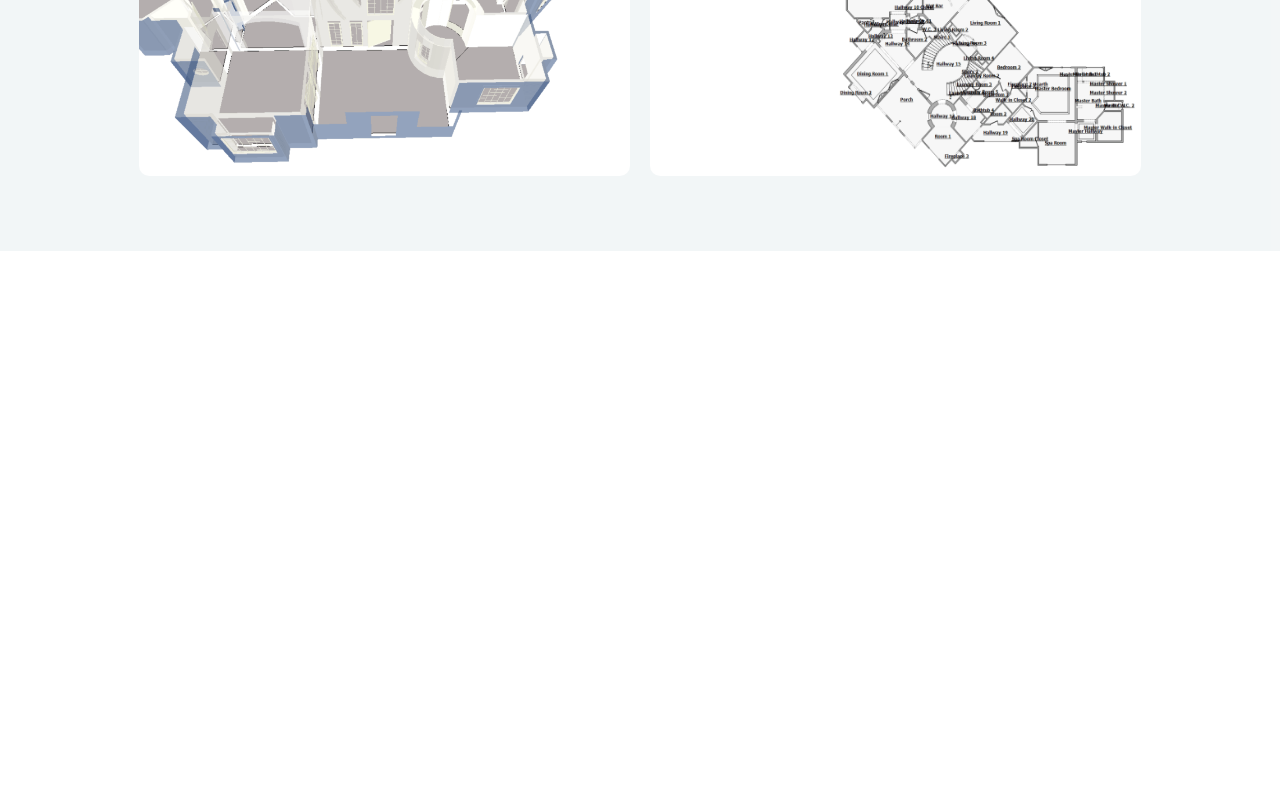
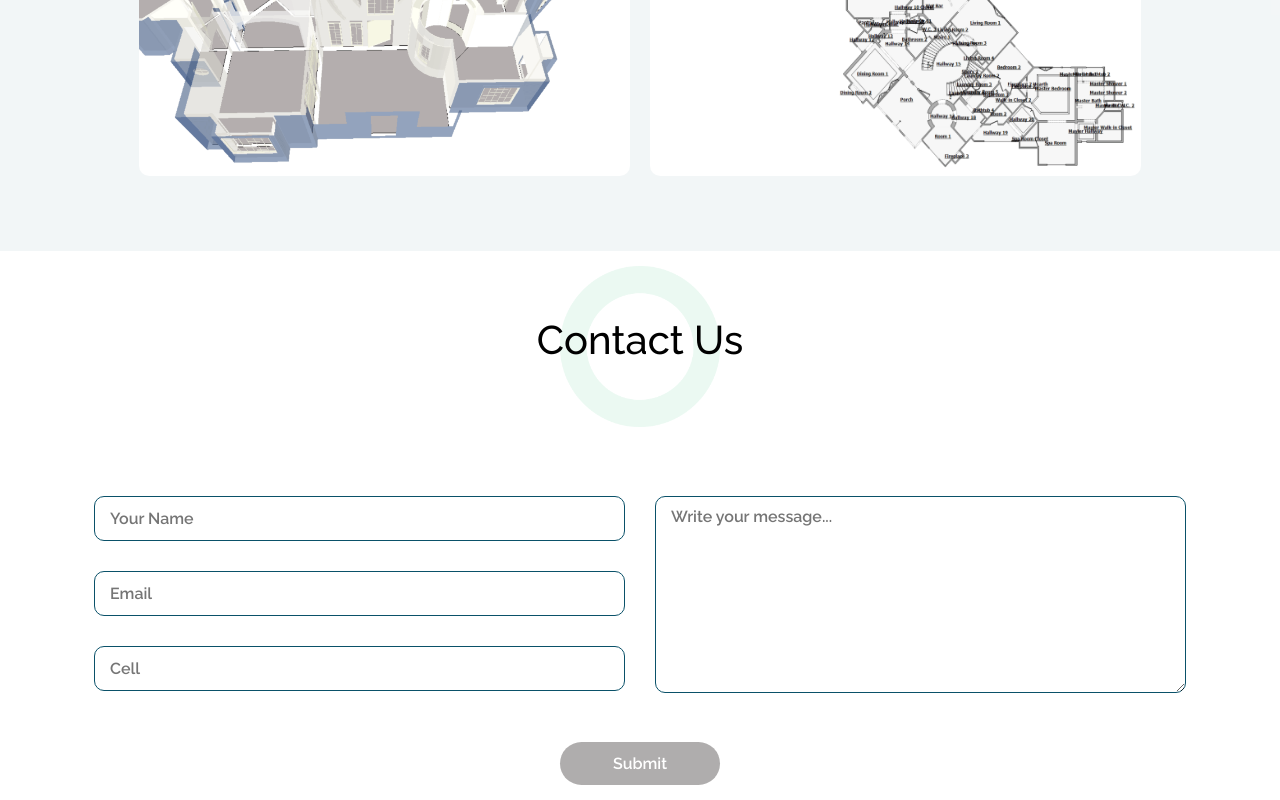
Before and after one commit to mrsaifullah52/mpartial, a React (Create React App) app: page / in a window 1280 px wide. Shown: the part 5828-6628 px from the top of the page. Before the commit the page ends 6079 px from the top, so only its background shows below. Built offline with nearby package versions, Linux system fonts and the light colour scheme.

Commit message:
contact section has been added

```diff
--- a/src/Components/Contact.jsx
+++ b/src/Components/Contact.jsx
@@ -0,0 +1,51 @@
+import React, { useState } from "react";
+
+const Contact =()=>{
+
+  const[data,setData]=useState({
+    name:"",
+    email:"",
+    tel:"",
+    message:""
+  });
+
+  const changeEvent=(e)=>{
+    if(e.target.id=data){
+      setData(e.target.id);
+    }
+  }
+
+  const submitEvent=(e)=>{
+    e.prevantDefault();
+  }
+
+  return(
+    <section className="contact">
+      <div className="container">
+        <div className="title">
+          <h2>Contact Us</h2>
+        </div>
+
+          <form onSubmit={submitEvent}>
+            <div className="form">
+              <div className="left">
+                <input type="text" id="name" onChange={changeEvent} placeholder="Your Name"/>
+                <input type="email" id="email" onChange={changeEvent} placeholder="Email"/>
+                <input type="tel" id="tel" onChange={changeEvent} placeholder="Cell"/>
+              </div>
+
+              <div className="right">
+                <textarea onChange={changeEvent} id="message" cols="30" rows="10" placeholder="Write your message..."></textarea>
+              </div>
+            </div>
+            <div className="button">
+              <button type="button">Submit</button>
+            </div>
+          </form>
+
+      </div>
+    </section>
+  )
+}
+
+export default Contact;
--- /dev/null
+++ b/src/Components/Footer.jsx
@@ -0,0 +1 @@
+import
--- a/src/index.css
+++ b/src/index.css
@@ -607,12 +607,7 @@ ol, li {
   position: relative;
   flex: 0 0 100%;
   width: 50%!important;
-  background-color: #f99;
   counter-increment: item;
-}
-
-.carousel__slide:nth-child(even) {
-  background-color: #99f;
 }
 
 .carousel__slide:before {
@@ -744,3 +739,65 @@ ol, li {
 .trueplan h3{
   padding: 20px 0px;
 }
+
+/* contact section */
+.contact .title{
+  width: 100%;
+  height: 200px;
+  text-align: center;
+  background: url("./res/img/o.png") no-repeat;
+  background-position: 50% 0px;
+  background-size: 160px;
+
+}
+
+.contact .title h2{
+  padding-top: 50px;
+  font-size: 2.5rem;
+}
+
+.contact .form{
+  display: flex;
+  justify-content: space-evenly;
+}
+
+.contact .form .left,
+.contact .form .right{
+  width: 100%;
+  padding: 15px;
+}
+
+
+.contact input, .contact textarea{
+  width: 100%;
+  height: 45px;
+  border-radius: 10px;
+  outline: none;
+  border: 1px solid rgb(10, 81, 105);
+  padding: 10px 15px;
+  color: #928f8f;
+  font-weight: 600;
+  font-size: 1rem;
+  margin-top: 15px;
+  margin-bottom: 15px;
+}
+.contact textarea{
+  height: 80%;
+}
+.contact .button{
+  width: fit-content;
+  margin: 0px auto;
+}
+.contact button{
+  width: 160px;
+  display: inline-block;
+  cursor: pointer;
+  border: none;
+  border-radius: 25px;
+  font-size: 1rem;
+  font-weight: 600;
+  padding: 12px 40px;
+  color: #fff;
+  background-color: #afadad;
+  margin: 0px auto;
+}
--- a/src/pages/Home.jsx
+++ b/src/pages/Home.jsx
@@ -7,6 +7,7 @@ import Comparison_slider from '../Components/Comparison_slider';
 import HowItWork from '../Components/HowItWork';
 import WaterfallFee from '../Components/WaterfallFee';
 import ExampleDeliverables from '../Components/ExampleDeliverables';
+import Contact from '../Components/Contact';
 
 
 
@@ -37,7 +38,7 @@ const Home=()=>{
     <HowItWork/>
     <WaterfallFee/>
     <ExampleDeliverables/>
-
+    <Contact/>
 
 
   </>);
```
Also changed, not shown: 1 other file (tests, documents, lock files or other folders).
